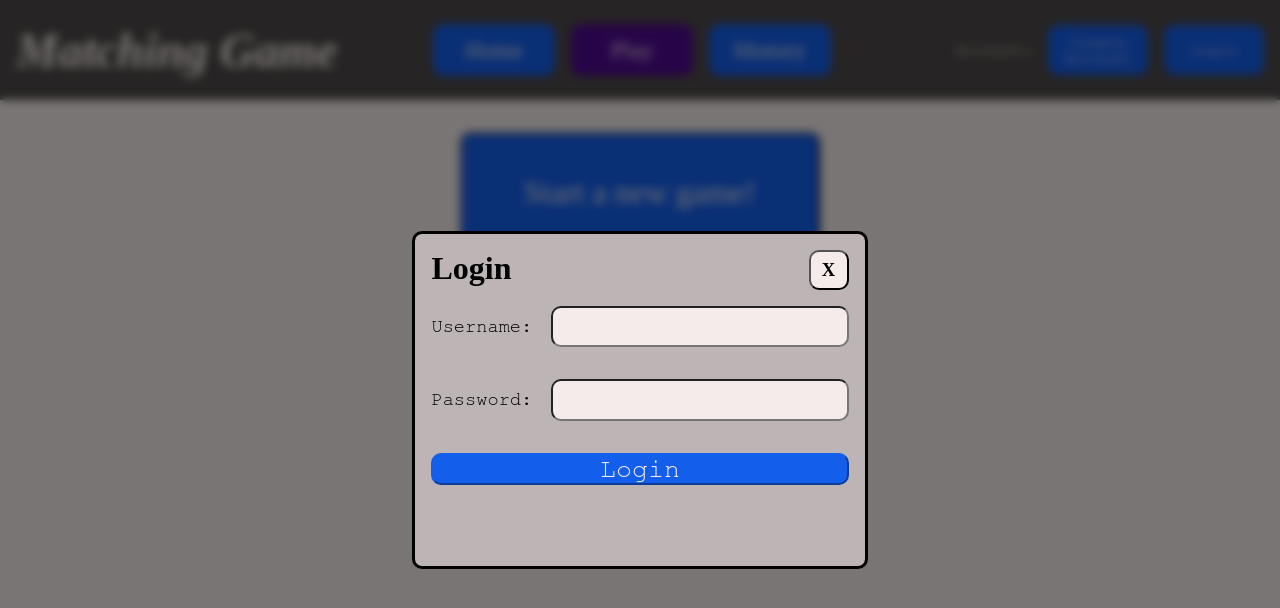
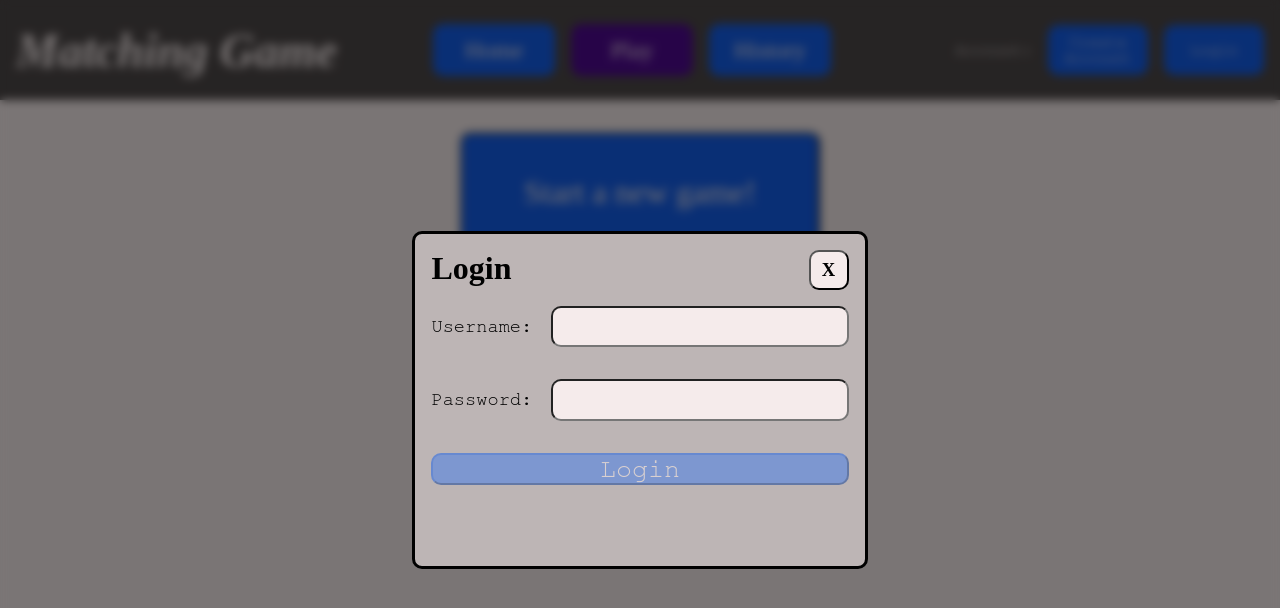
Before and after one commit to DestefanoHub/matching_game, a React (Vite) app: page /game in a window 1280 px wide. Both pictures are taken after a click on the button "Start a new game!". Shown: the top 608 px of the page. Built offline with nearby package versions, Linux system fonts and the light colour scheme.

Commit message:
Login form styled better. Removed the unnecessary additional validation messages. The form submission is disabled if it is invalid.

```diff
--- a/src/components/_form.scss
+++ b/src/components/_form.scss
@@ -38,6 +38,12 @@ label{
     border-color: common.$c-dark-blue;
 }
 
+.formButton:disabled{
+    background-color: common.$c-light-blue;
+    pointer-events: none;
+    opacity: 50%;
+}
+
 .formButton:hover, .formButton:focus{
     @include common.shadow;
     cursor: pointer;
--- a/src/components/account/Login.tsx
+++ b/src/components/account/Login.tsx
@@ -1,9 +1,9 @@
-import { useState, type RefObject } from 'react';
+import { useReducer, type RefObject } from 'react';
 
 import Modal from '../generic/Modal';
 import { login as loginRequest } from '../../utils/gateway';
 import { loginThunk } from '../../store/sessionSlice';
-import type { Player, LoginResponse } from '../../utils/types';
+import { type Player, type AccountMessageTypes, AccountMessages } from '../../utils/types';
 import { useAppDispatch } from '../../utils/hooks';
 
 import styles from './AccountStyles.module.scss';
@@ -12,69 +12,111 @@ type Props = {
     modalRef: RefObject<HTMLDialogElement | null>
 };
 
+type reducerAction = {
+    type: 'init' | 'username' | 'password',
+    payload?: string
+}
+
+type LoginResponse = {
+    usernameObj: {
+        value: string,
+        error: AccountMessageTypes | null
+    },
+    passwordObj: {
+        value: string,
+        error: AccountMessageTypes | null
+    },
+    mainError: AccountMessageTypes | null,
+    canSubmit: boolean,
+};
+
 const initState: LoginResponse = {
     usernameObj: {
         value: '',
-        error: false,
-        message: ''
+        error: null,
     },
     passwordObj: {
         value: '',
-        error: false,
-        message: ''
+        error: null,
     },
-    mainError: false
+    mainError: null,
+    canSubmit: false
+};
+
+const checkCanSubmit = (username: string, nameError: AccountMessageTypes | null, password: string, passError: AccountMessageTypes | null) => (username.length > 0 && nameError === null) && (password.length > 0 && passError === null);
+
+const reducer = (state: LoginResponse, action: reducerAction) => {
+    switch(action.type){
+        case 'init': {
+            if(typeof action.payload !== 'undefined'){
+                return {
+                    ...initState,
+                    mainError: action.payload as AccountMessageTypes
+                };
+            }
+
+            return initState;
+        }
+        case 'username': {
+            if(typeof action.payload !== 'undefined'){
+                const username = action.payload.trim();
+                let error: AccountMessageTypes | null = null;
+
+                if(username.length < 5) {
+                    error = AccountMessages.UNAMESHORT;
+                }else if(username.length > 30) {
+                    error = AccountMessages.UNAMELONG;
+                }
+
+                return {
+                    ...state,
+                    usernameObj: {
+                        value: username,
+                        error
+                    },
+                    canSubmit: checkCanSubmit(username, error, state.passwordObj.value, state.passwordObj.error)
+                };
+            }
+
+            return state;
+        }
+        case 'password': {
+            if(typeof action.payload !== 'undefined'){
+                const password = action.payload.trim();
+                let error: AccountMessageTypes | null = null;
+
+                if(password.length < 12) {
+                    error = AccountMessages.PWORDSHORT;
+                }else if(password.length > 30) {
+                    error = AccountMessages.PWORDLONG;
+                }
+
+                return {
+                    ...state,
+                    passwordObj: {
+                        value: password,
+                        error
+                    },
+                    canSubmit: checkCanSubmit(state.usernameObj.value, state.usernameObj.error, password, error)
+                };
+            }
+
+            return state;
+        }
+    }
 };
 
 export default function Login({modalRef}: Props) {
-    const [formState, setFormState] = useState<LoginResponse>(initState);
+    const [formState, localDispatch] = useReducer(reducer, initState);
 
     const dispatch = useAppDispatch();
 
     const handleUsername = (event: React.ChangeEvent<HTMLInputElement>) => {
-        const username = event.target.value.trim();
-        let error = false;
-        let message = '';
-
-        if(username.length < 5) {
-            error = true;
-            message = 'Username too short.';
-        }else if(username.length > 30) {
-            error = true;
-            message = 'Username too long.';
-        }
-
-        setFormState(prevState => ({
-            ...prevState,
-            usernameObj: {
-                value: username,
-                error,
-                message
-            }
-        }));
+        localDispatch({type: 'username', payload: event.target.value});
     };
 
     const handlePassword = (event: React.ChangeEvent<HTMLInputElement>) => {
-        const password = event.target.value.trim();
-        let error = false
-        let message = '';
-
-        if(password.length < 12) {
-            error = true;
-            message = 'Password too short.';
-        }else if(password.length > 30) {
-            error = true;
-            message = 'Password too long.';
-        }
-
-        setFormState(prevState => ({
-            ...prevState,
-            passwordObj: {
-                value: password,
-                error,
-                message
-            }
-        }));
+        localDispatch({type: 'password', payload: event.target.value})
     };
 
     const handleSubmit = async (event: React.FormEvent<HTMLFormElement>) => {
@@ -87,21 +129,18 @@ export default function Login({modalRef}: Props) {
             dispatch(loginThunk(player));
             modalRef.current?.close();
         }else{
-            setFormState({
-                ...initState,
-                mainError: true
-            });
+            localDispatch({type: 'init', payload: AccountMessages.INVALID});
         }
     };
 
     const handleClose = () => {
-        setFormState(initState);
+        localDispatch({type: 'init'})
     }
 
     return <Modal modalRef={modalRef} onClose={handleClose} title='Login'>
         <form onSubmit={handleSubmit} className={styles.form}>
             <div>
-                <div className={`${styles.inputSection} ${formState.usernameObj.error && styles.error}`}>
+                <div className={`${styles.inputSection} ${formState.usernameObj.error !== null && styles.error}`}>
                     <label htmlFor='loginUsername'>Username:</label>
                     <input
                         type='text'
@@ -116,12 +155,10 @@ export default function Login({modalRef}: Props) {
                         autoComplete='off'
                     />
                 </div>
-                {formState.usernameObj.error && <p id='usernameHelp' className={styles.errorLabel}>Username must be between 5 and 30 characters</p>}
-                {formState.usernameObj.error && <p className={styles.errorLabel}>{formState.usernameObj.message}</p>}
             </div>
 
             <div>
-                <div className={`${styles.inputSection} ${formState.passwordObj.error && styles.error}`}>
+                <div className={`${styles.inputSection} ${formState.passwordObj.error !== null && styles.error}`}>
                     <label htmlFor='loginPassword'>Password:</label>
                     <input
                         type='password'
@@ -135,13 +172,11 @@ export default function Login({modalRef}: Props) {
                         aria-describedby='passwordHelp'
                     />
                 </div>
-                {formState.passwordObj.error && <p id='passwordHelp' className={styles.errorLabel}>Password must be between 12 and 30 characters</p>}
-                {formState.passwordObj.error && <p className={styles.errorLabel}>{formState.passwordObj.message}</p>}
             </div>
 
-            {formState.mainError && <p className={styles.errorLabel}>Invalid credentials.</p>}
+            {formState.mainError !== null && <p className={styles.errorLabel}>{formState.mainError}</p>}
 
-            <button type='submit' className={styles.formButton}>Login</button>
+            <button type='submit' disabled={!formState.canSubmit} className={styles.formButton}>Login</button>
         </form>
     </Modal>;
 }
--- a/src/utils/types.ts
+++ b/src/utils/types.ts
@@ -73,19 +73,17 @@ export type AccountResponse = {
     mainError: boolean
 };
 
-export type LoginResponse = {
-    usernameObj: {
-        value: string,
-        error: boolean,
-        message: string
-    },
-    passwordObj: {
-        value: string,
-        error: boolean,
-        message: string
-    },
-    mainError: boolean
-};
+export const AccountMessages = {
+    INVALID: 'Invalid crednetials',
+    UNAMESHORT: 'Username too short',
+    UNAMELONG: 'Username too long',
+    PWORDSHORT: 'Password too short',
+    PWORDLONG: 'Password too long',
+    PWORDNOMATCH: 'Passwords do not match',
+    SERVERERROR: 'The server has encountered an error and was unable to process your request'
+} as const;
+
+export type AccountMessageTypes = typeof AccountMessages[keyof typeof AccountMessages];
 
 export type Player = {
     ID: string,
```
Also changed, not shown: todo.txt.
